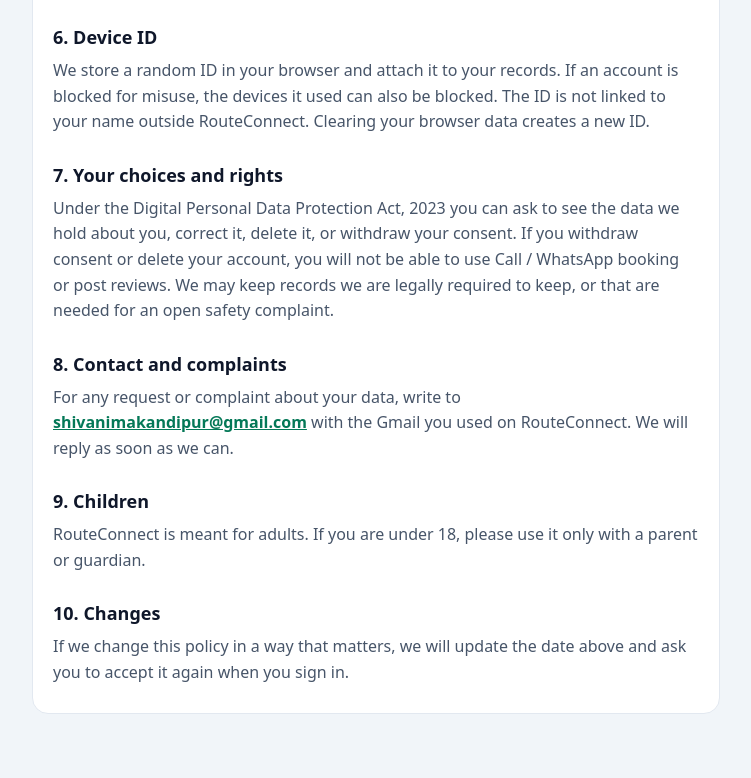
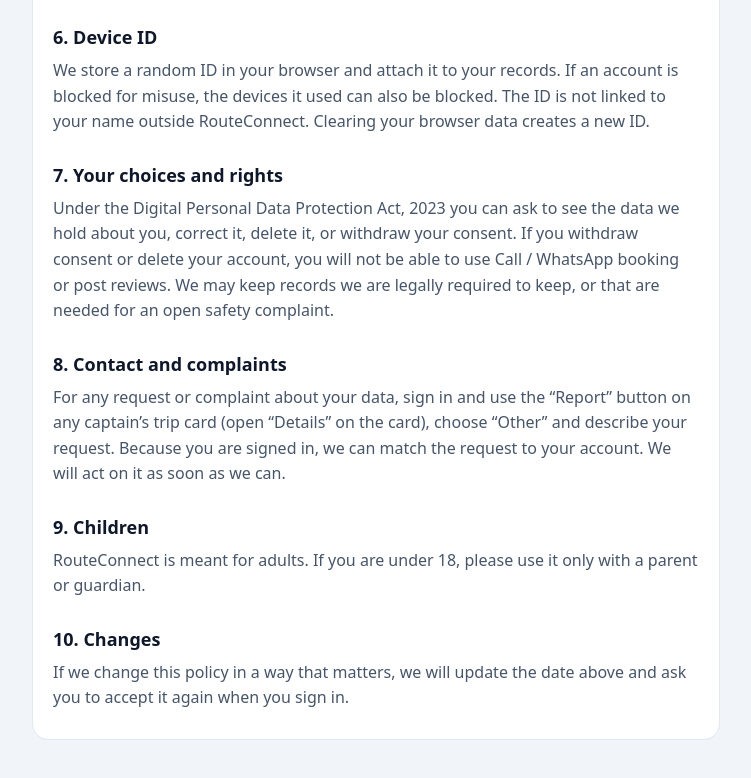
Before and after one commit to helpdeshimaster-tech/route-connect, a plain HTML site: page privacy.html in a window 1280 px wide. Shown: the part 1746-2524 px from the top of the page, without its empty margins (264-1015 px from the left). Drawn offline with Linux system fonts and the light colour scheme.

Commit message:
Update privacy.html

```diff
--- a/privacy.html
+++ b/privacy.html
@@ -78,7 +78,7 @@ th{color:var(--ink)}
 <p>Under the Digital Personal Data Protection Act, 2023 you can ask to see the data we hold about you, correct it, delete it, or withdraw your consent. If you withdraw consent or delete your account, you will not be able to use Call / WhatsApp booking or post reviews. We may keep records we are legally required to keep, or that are needed for an open safety complaint.</p>
 
 <h2>8. Contact and complaints</h2>
-<p>For any request or complaint about your data, write to <a href="mailto:shivanimakandipur@gmail.com">shivanimakandipur@gmail.com</a> with the Gmail you used on RouteConnect. We will reply as soon as we can.</p>
+<p>For any request or complaint about your data, sign in and use the &ldquo;Report&rdquo; button on any captain&rsquo;s trip card (open &ldquo;Details&rdquo; on the card), choose &ldquo;Other&rdquo; and describe your request. Because you are signed in, we can match the request to your account. We will act on it as soon as we can.</p>
 
 <h2>9. Children</h2>
 <p>RouteConnect is meant for adults. If you are under 18, please use it only with a parent or guardian.</p>
```
